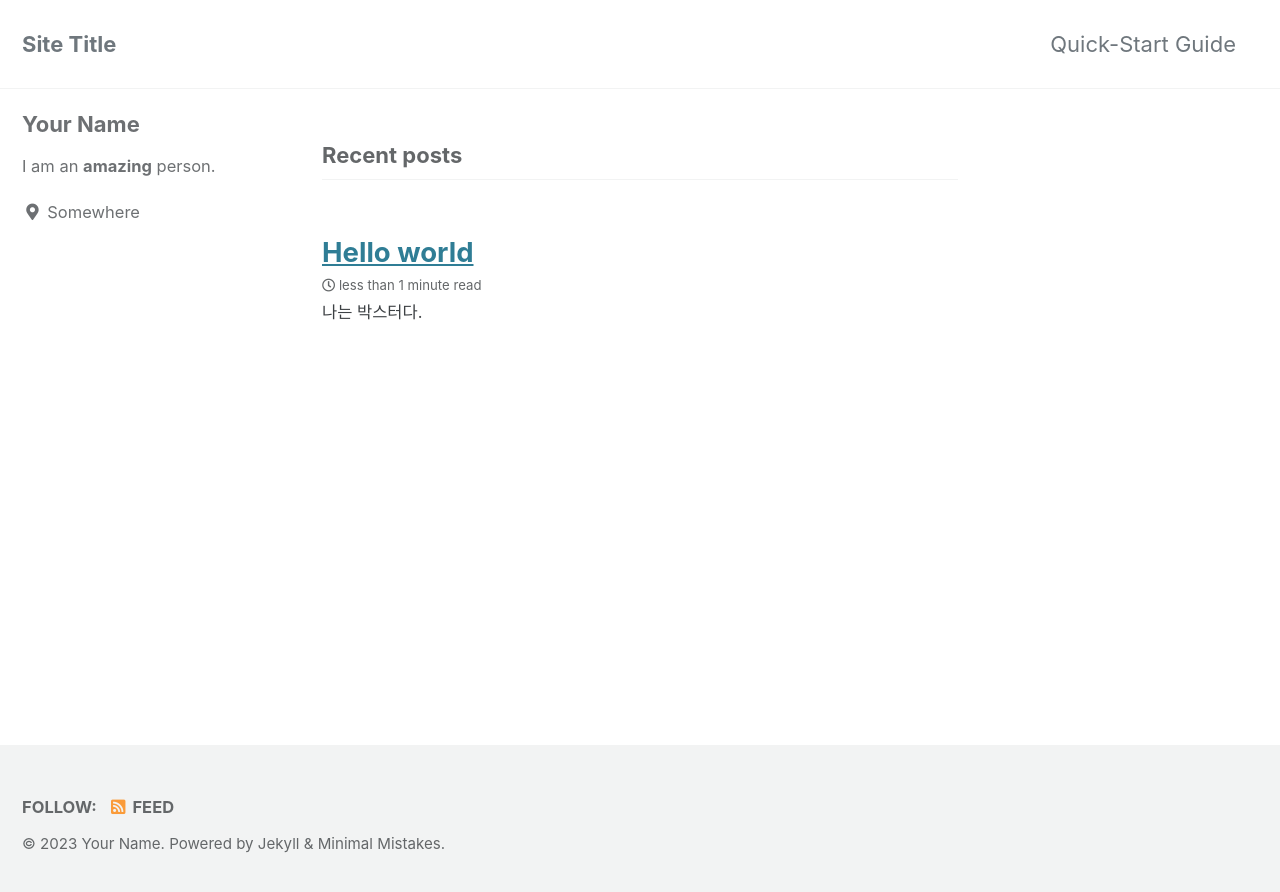
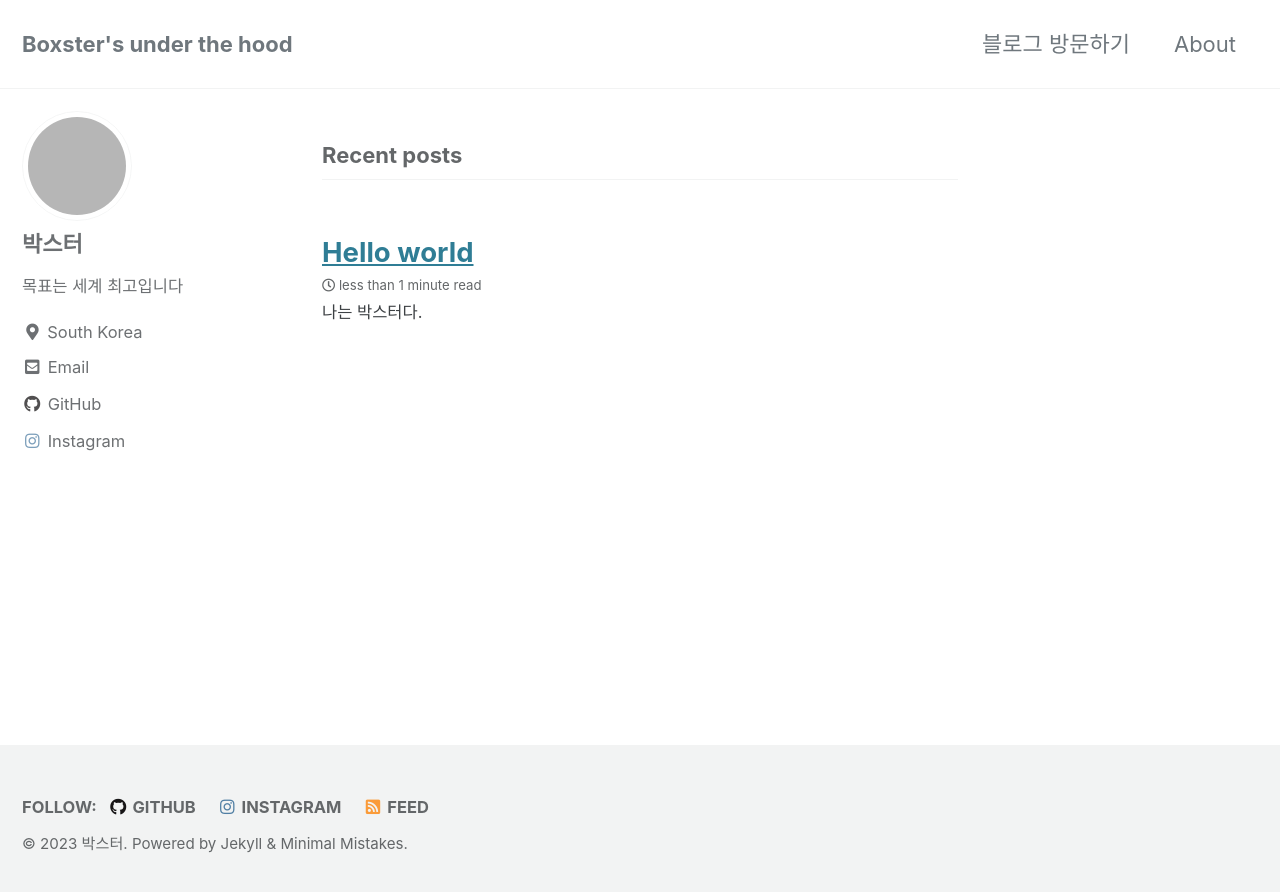
Before and after one commit to drunkenhw/drunkenhw.github.io, a Jekyll site: the page built from index.html, in a window 1280 px wide. Shown: the top 892 px of the page. Built offline with Jekyll 4.4.1, drawn with Linux system fonts in a browser that asks for light colours; cached includes are drawn as plain includes; the list of posts is cut into pages by our own code; grey boxes are pictures that could not be loaded.

Commit message:
기본 세팅

```diff
--- a/_config.yml
+++ b/_config.yml
@@ -16,21 +16,21 @@ minimal_mistakes_skin    : "default" # "air", "aqua", "contrast", "dark", "dirt"
 
 # Site Settings
 locale                   : "en-US"
-title                    : "Site Title"
+title                    : "Boxster's under the hood"
 title_separator          : "-"
 subtitle                 : # site tagline that appears below site title in masthead
-name                     : "Your Name"
-description              : "An amazing website."
-url                      : # the base hostname & protocol for your site e.g. "https://mmistakes.github.io"
+name                     : "박스터"
+description              : "박스터에요"
+url                      : "https://drunkenhw.github.io"
 baseurl                  : # the subpath of your site, e.g. "/blog"
-repository               : # GitHub username/repo-name e.g. "mmistakes/minimal-mistakes"
+repository               : "drunkenhw/comments" # GitHub username/repo-name e.g. "mmistakes/minimal-mistakes"
 teaser                   : # path of fallback teaser image, e.g. "/assets/images/500x300.png"
 logo                     : # path of logo image to display in the masthead, e.g. "/assets/images/88x88.png"
 masthead_title           : # overrides the website title displayed in the masthead, use " " for no title
 # breadcrumbs            : false # true, false (default)
 words_per_minute         : 200
 comments:
-  provider               : # false (default), "disqus", "discourse", "facebook", "staticman", "staticman_v2", "utterances", "giscus", "custom"
+  provider               : "utterances" # false (default), "disqus", "discourse", "facebook", "staticman", "staticman_v2", "utterances", "giscus", "custom"
   disqus:
     shortname            : # https://help.disqus.com/customer/portal/articles/466208-what-s-a-shortname-
   discourse:
@@ -41,8 +41,8 @@ comments:
     num_posts            : # 5 (default)
     colorscheme          : # "light" (default), "dark"
   utterances:
-    theme                : # "github-light" (default), "github-dark"
-    issue_term           : # "pathname" (default)
+    theme                : "dark-blue" # "github-light" (default), "github-dark"
+    issue_term           : "pathname" # "pathname" (default)
   giscus:
     repo_id              : # Shown during giscus setup at https://giscus.app
     category_name        : # Full text name of the category
@@ -104,52 +104,52 @@ analytics:
 
 # Site Author
 author:
-  name             : "Your Name"
-  avatar           : # path of avatar image, e.g. "/assets/images/bio-photo.jpg"
-  bio              : "I am an **amazing** person."
-  location         : "Somewhere"
+  name             : "박스터"
+  avatar           : "https://avatars.githubusercontent.com/u/106640954?v=4"
+  bio              : "목표는 세계 최고입니다"
+  location         : "South Korea"
   email            :
   links:
     - label: "Email"
       icon: "fas fa-fw fa-envelope-square"
-      # url: "mailto:your.name@email.com"
+      url: "mailto:druneknhw@gamail.com"
     - label: "Website"
       icon: "fas fa-fw fa-link"
       # url: "https://your-website.com"
-    - label: "Twitter"
-      icon: "fab fa-fw fa-twitter-square"
+    # - label: "Twitter"
+      # icon: "fab fa-fw fa-twitter-square"
       # url: "https://twitter.com/"
-    - label: "Facebook"
-      icon: "fab fa-fw fa-facebook-square"
+    # - label: "Facebook"
+      # icon: "fab fa-fw fa-facebook-square"
       # url: "https://facebook.com/"
     - label: "GitHub"
       icon: "fab fa-fw fa-github"
-      # url: "https://github.com/"
+      url: "https://github.com/drunkenhw"
     - label: "Instagram"
       icon: "fab fa-fw fa-instagram"
-      # url: "https://instagram.com/"
+      url: "https://instagram.com/drunkenhws"
 
 # Site Footer
 footer:
   links:
-    - label: "Twitter"
-      icon: "fab fa-fw fa-twitter-square"
-      # url:
-    - label: "Facebook"
-      icon: "fab fa-fw fa-facebook-square"
-      # url:
+    # - label: "Twitter"
+    #   icon: "fab fa-fw fa-twitter-square"
+    #   # url:
+    # - label: "Facebook"
+    #   icon: "fab fa-fw fa-facebook-square"
+    #   # url:
     - label: "GitHub"
       icon: "fab fa-fw fa-github"
+      url: "https://github.com/drunkenhw"
+    # - label: "GitLab"
+      # icon: "fab fa-fw fa-gitlab"
       # url:
-    - label: "GitLab"
-      icon: "fab fa-fw fa-gitlab"
-      # url:
-    - label: "Bitbucket"
-      icon: "fab fa-fw fa-bitbucket"
+    # - label: "Bitbucket"
+      # icon: "fab fa-fw fa-bitbucket"
       # url:
     - label: "Instagram"
       icon: "fab fa-fw fa-instagram"
-      # url:
+      url: "https://instagram.com/drunkenhws"
 
 
 # Reading Files
@@ -220,7 +220,7 @@ sass:
 permalink: /:categories/:title/
 paginate: 5 # amount of posts to show
 paginate_path: /page:num/
-timezone: # https://en.wikipedia.org/wiki/List_of_tz_database_time_zones
+timezone: Asia/Seoul # https://en.wikipedia.org/wiki/List_of_tz_database_time_zones
 
 
 # Plugins (previously gems:)
@@ -287,6 +287,6 @@ defaults:
       layout: single
       author_profile: true
       read_time: true
-      comments: # true
+      comments: true
       share: true
       related: true
--- a/_data/navigation.yml
+++ b/_data/navigation.yml
@@ -1,9 +1,9 @@
 # main links
 main:
-  - title: "Quick-Start Guide"
-    url: https://mmistakes.github.io/minimal-mistakes/docs/quick-start-guide/
-  # - title: "About"
-  #   url: https://mmistakes.github.io/minimal-mistakes/about/
+  - title: "블로그 방문하기"
+    url: https://devinlife.com/
+  - title: "About"
+    url: /about/
   # - title: "Sample Posts"
   #   url: /year-archive/
   # - title: "Sample Collections"
--- /dev/null
+++ b/_pages/about.md
@@ -0,0 +1,9 @@
+---
+title: "박스터란,"
+permalink: /about/
+layout: single
+---
+
+## drunkenhw.github.io 블로그
+
+# 박스터란?
```
Also changed, not shown: _pages/404.md (added, +15 -0 lines), _pages/category-archive.md (added, +6 -0 lines), _pages/post-archive.md (added, +6 -0 lines), _pages/retrospect.md (added, +9 -0 lines), _posts/2023-05-08-I-am-boxster.md (+3 -2 lines).
